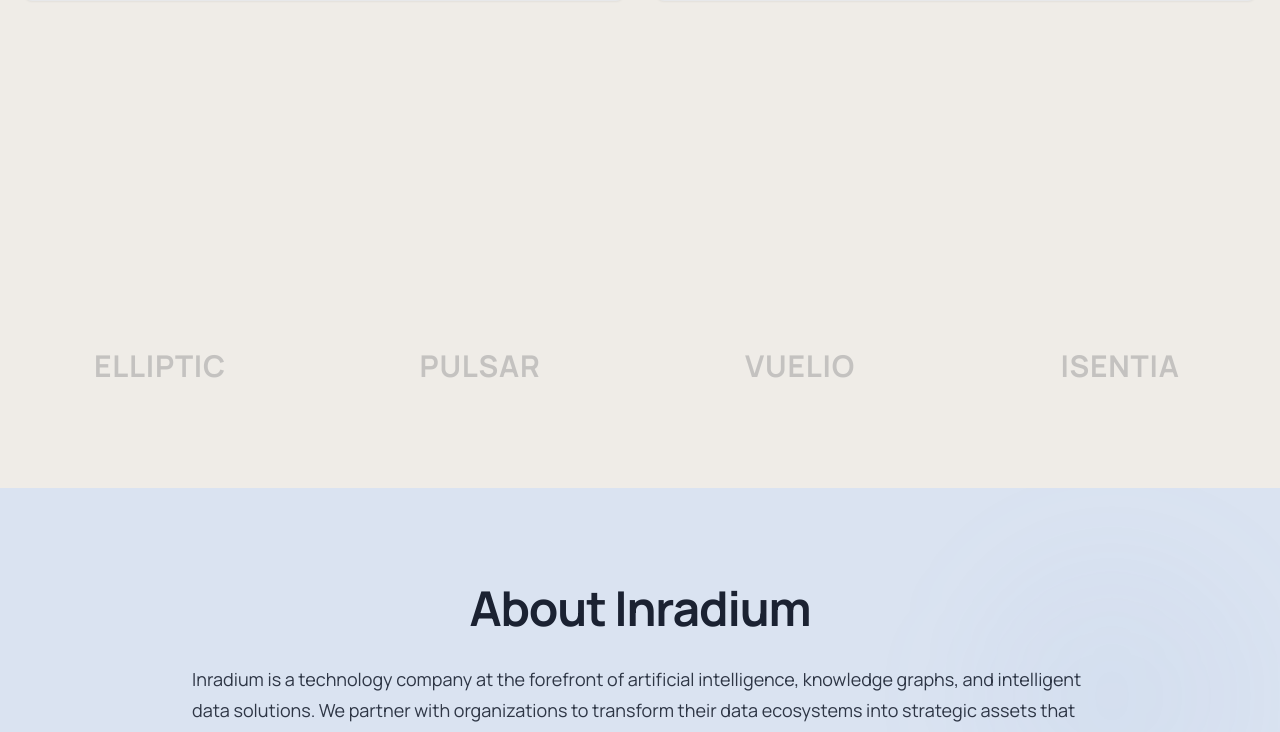
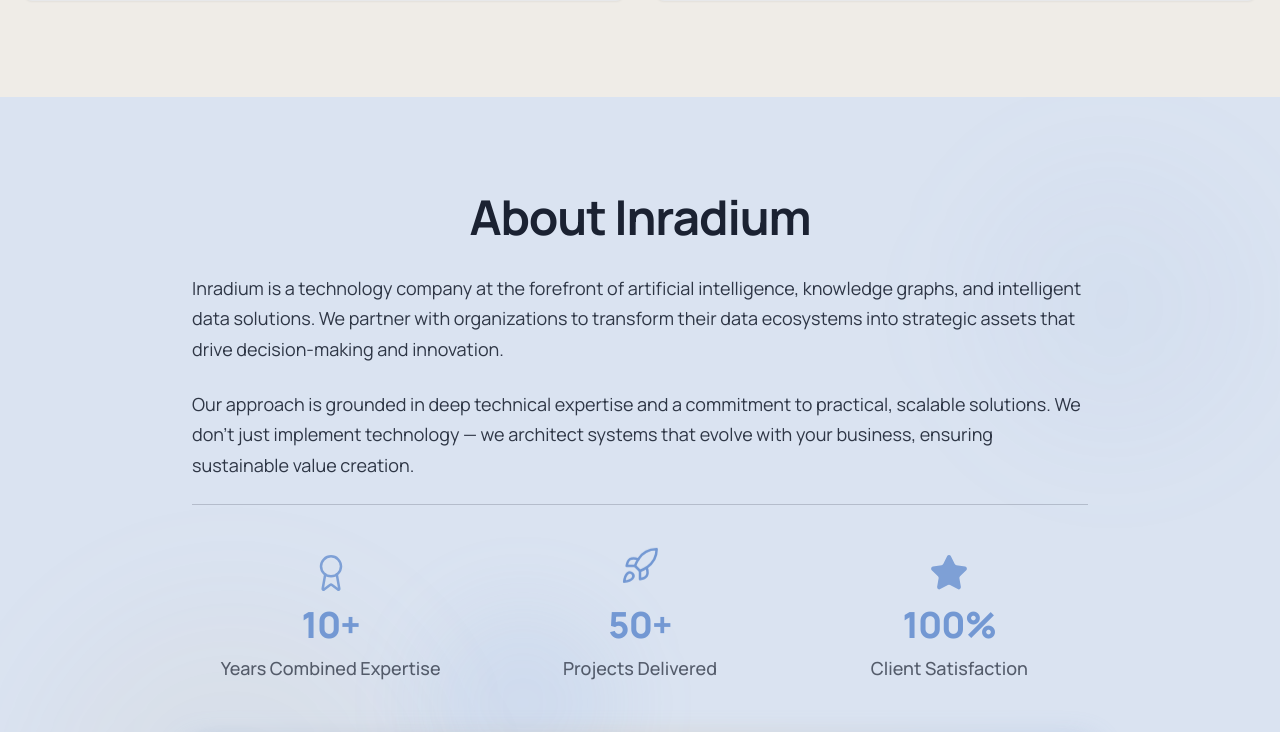
Before and after one commit to biglinkeddata/inradium, a React (Vite) app: page / in a window 1280 px wide. Shown: the part 1840-2572 px from the top of the page. Built offline with nearby package versions, Linux system fonts and the light colour scheme; the HTML template or start-up script is replaced by a standard one.

Commit message:
Reverted to commit 173910d2c2b882e3eae52af0e973336d8e51f6d1

```diff
--- a/src/components/Clients.tsx
+++ /dev/null
@@ -1,48 +0,0 @@
-import ScrollReveal from "./ScrollReveal";
-
-const clients = [
-  { name: "ELLIPTIC", url: "https://www.elliptic.co" },
-  { name: "PULSAR", url: "https://www.pulsarplatform.com/" },
-  { name: "VUELIO", url: "https://www.vuelio.com/uk/" },
-  { name: "ISENTIA", url: "https://www.isentia.com/" },
-];
-
-const Clients = () => {
-  return (
-    <section id="clients" className="py-20 bg-section-light dark:bg-section-dark">
-      <div className="container mx-auto px-6">
-        <ScrollReveal animation="fade-in">
-          <h2 className="text-3xl md:text-4xl font-bold text-center mb-4 text-foreground">
-            Trusted by Industry Leaders
-          </h2>
-          <p className="text-center text-muted-foreground mb-16 max-w-2xl mx-auto">
-            We're proud to partner with innovative companies across the globe
-          </p>
-        </ScrollReveal>
-
-        <div className="grid grid-cols-2 md:grid-cols-4 gap-8 md:gap-12 items-center">
-          {clients.map((client, index) => (
-            <ScrollReveal
-              key={client.name}
-              animation="scale-in"
-              delay={index * 100}
-            >
-              <a
-                href={client.url}
-                target="_blank"
-                rel="noopener noreferrer"
-                className="group flex items-center justify-center p-6 rounded-lg transition-all duration-300 hover:bg-accent/50"
-              >
-                <span className="text-2xl md:text-3xl font-bold text-muted-foreground/60 group-hover:text-foreground transition-colors duration-300 tracking-wide">
-                  {client.name}
-                </span>
-              </a>
-            </ScrollReveal>
-          ))}
-        </div>
-      </div>
-    </section>
-  );
-};
-
-export default Clients;
--- a/src/pages/Index.tsx
+++ b/src/pages/Index.tsx
@@ -1,7 +1,6 @@
 import Navigation from "@/components/Navigation";
 import Hero from "@/components/Hero";
 import Services from "@/components/Services";
-import Clients from "@/components/Clients";
 import About from "@/components/About";
 import Contact from "@/components/Contact";
 import Footer from "@/components/Footer";
@@ -22,7 +21,6 @@ const Index = () => {
       <ScrollReveal animation="slide-up">
         <Services />
       </ScrollReveal>
-      <Clients />
       <ScrollReveal animation="slide-up" delay={100}>
         <About />
       </ScrollReveal>
```
